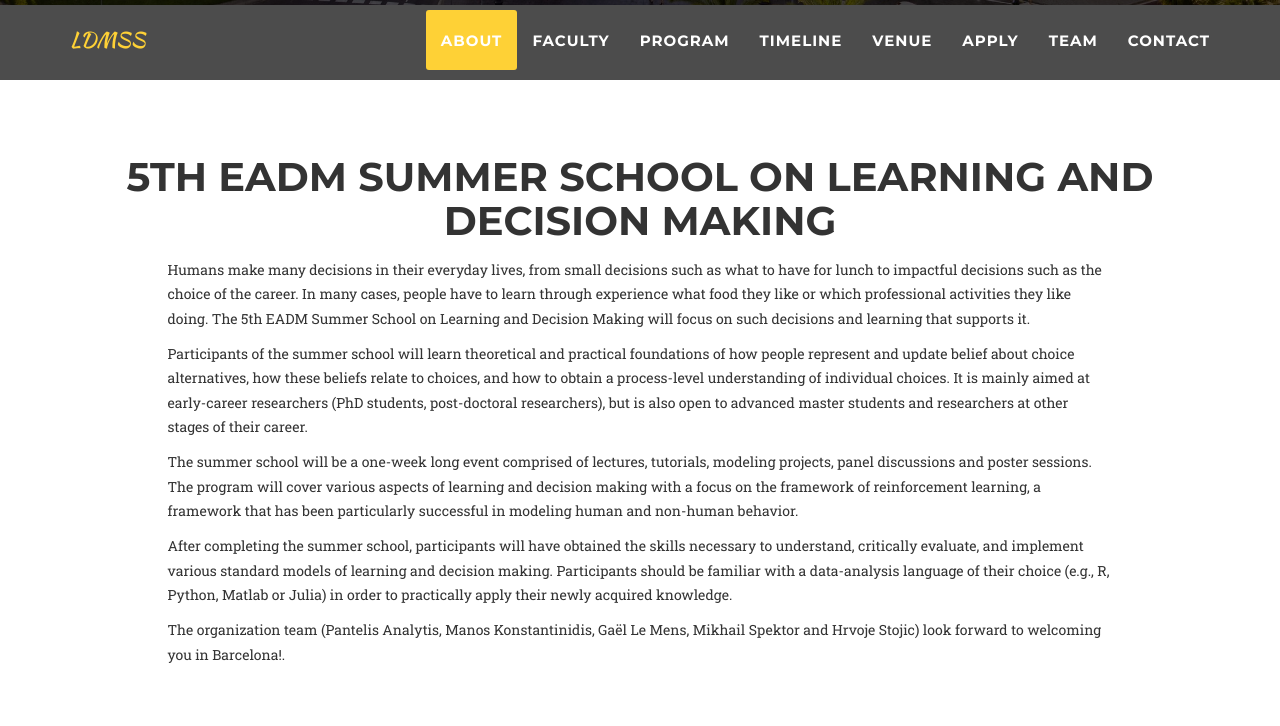
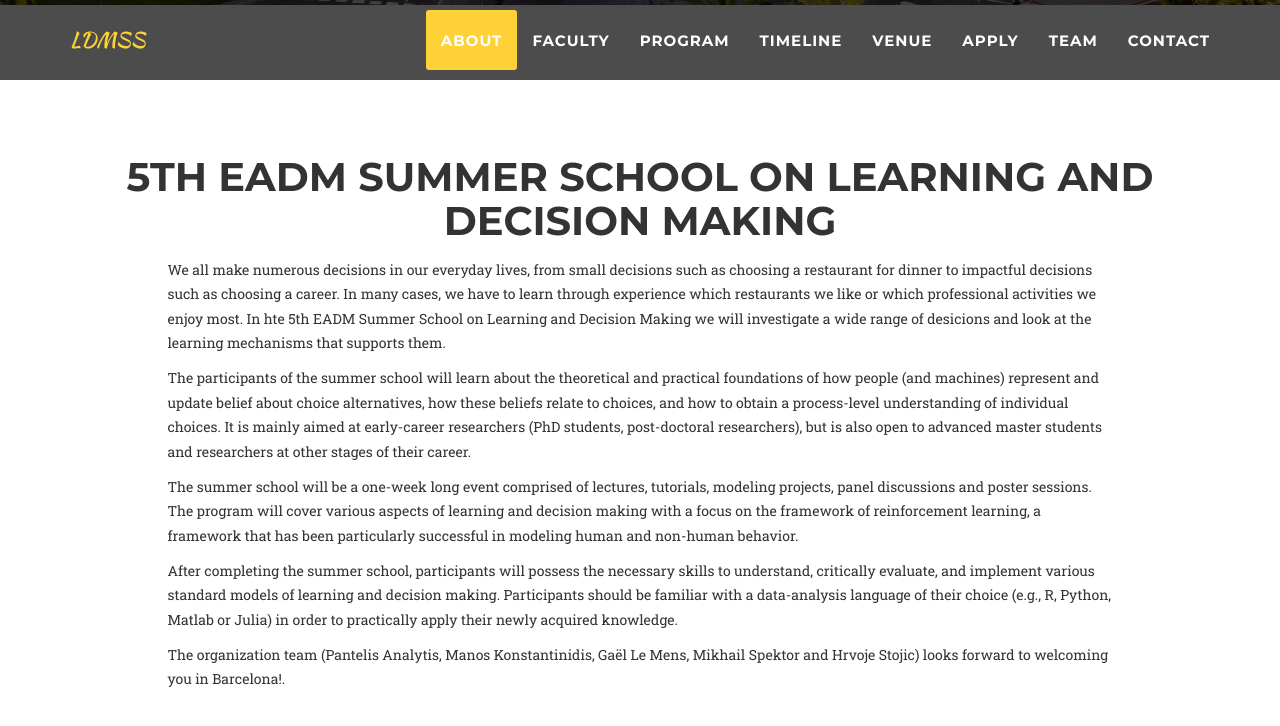
Before and after one commit to ldmss/ldmss.github.io, a Jekyll site: the page built from index.html, in a window 1280 px wide and 900 px high, scrolled down 833 px. Shown: the top 726 px of the window. Built offline with Jekyll 4.4.1, drawn with Linux system fonts in a browser that asks for light colours; some web fonts are replaced.

Commit message:
Update about.html

```diff
--- a/_includes/about.html
+++ b/_includes/about.html
@@ -10,15 +10,15 @@
                 <div class="col-md-1 col-sm-1 col-xs-0"></div>
                 <div class="col-md-10 col-sm-10 col-xs-12">
 
-                    <p>Humans make many decisions in their everyday lives, from small decisions such as what to have for lunch to impactful decisions such as the choice of the career. In many cases, people have to learn through experience what food they like or which professional activities they like doing. The 5th EADM Summer School on Learning and Decision Making will focus on such decisions and learning that supports it.</p>
+                    <p>We all make numerous decisions in our everyday lives, from small decisions such as choosing a restaurant for dinner to impactful decisions such as choosing a career. In many cases, we have to learn through experience which restaurants we like or which professional activities we enjoy most. In hte 5th EADM Summer School on Learning and Decision Making we will investigate a wide range of desicions and look at the learning mechanisms that supports them.</p>
 
-                    <p>Participants of the summer school will learn theoretical and practical foundations of how people represent and update belief about choice alternatives, how these beliefs relate to choices, and how to obtain a process-level understanding of individual choices. It is mainly aimed at early-career researchers (PhD students, post-doctoral researchers), but is also open to advanced master students and researchers at other stages of their career.</p>
+                    <p> The participants of the summer school will learn about the theoretical and practical foundations of how people (and machines) represent and update belief about choice alternatives, how these beliefs relate to choices, and how to obtain a process-level understanding of individual choices. It is mainly aimed at early-career researchers (PhD students, post-doctoral researchers), but is also open to advanced master students and researchers at other stages of their career.</p>
 
                     <p>The summer school will be a one-week long event comprised of lectures, tutorials, modeling projects, panel discussions and poster sessions. The program will cover various aspects of learning and decision making with a focus on the framework of reinforcement learning, a framework that has been particularly successful in modeling human and non-human behavior.</p>
 
-                    <p>After completing the summer school, participants will have obtained the skills necessary to understand, critically evaluate, and implement various standard models of learning and decision making. Participants should be familiar with a data-analysis language of their choice (e.g., R, Python, Matlab or Julia) in order to practically apply their newly acquired knowledge.</p>
+                    <p>After completing the summer school, participants will possess the necessary skills to understand, critically evaluate, and implement various standard models of learning and decision making. Participants should be familiar with a data-analysis language of their choice (e.g., R, Python, Matlab or Julia) in order to practically apply their newly acquired knowledge.</p>
 
-                    <p>The organization team (Pantelis Analytis, Manos Konstantinidis, Gaël Le Mens, Mikhail Spektor and Hrvoje Stojic) look forward to welcoming you in Barcelona!.</p>
+                    <p>The organization team (Pantelis Analytis, Manos Konstantinidis, Gaël Le Mens, Mikhail Spektor and Hrvoje Stojic) looks forward to welcoming you in Barcelona!.</p>
 
                 </div>
             </div>
```
